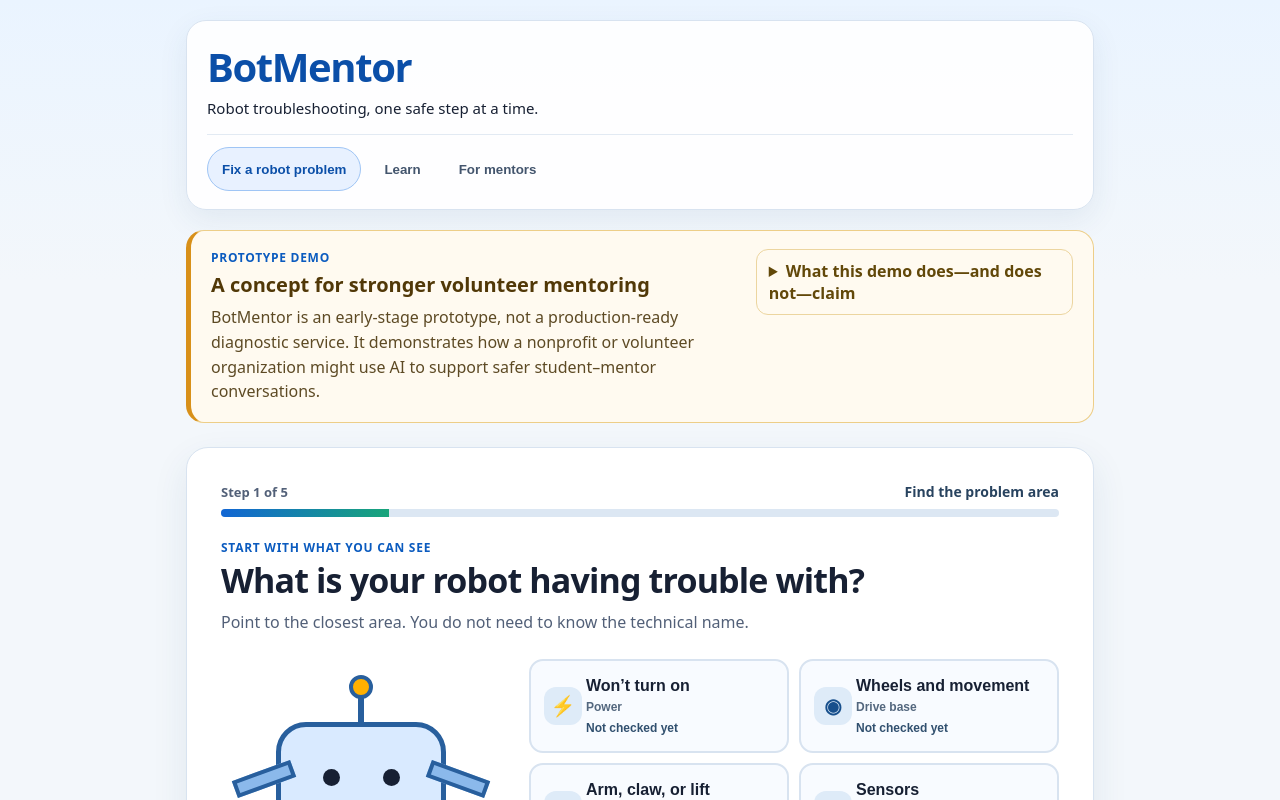
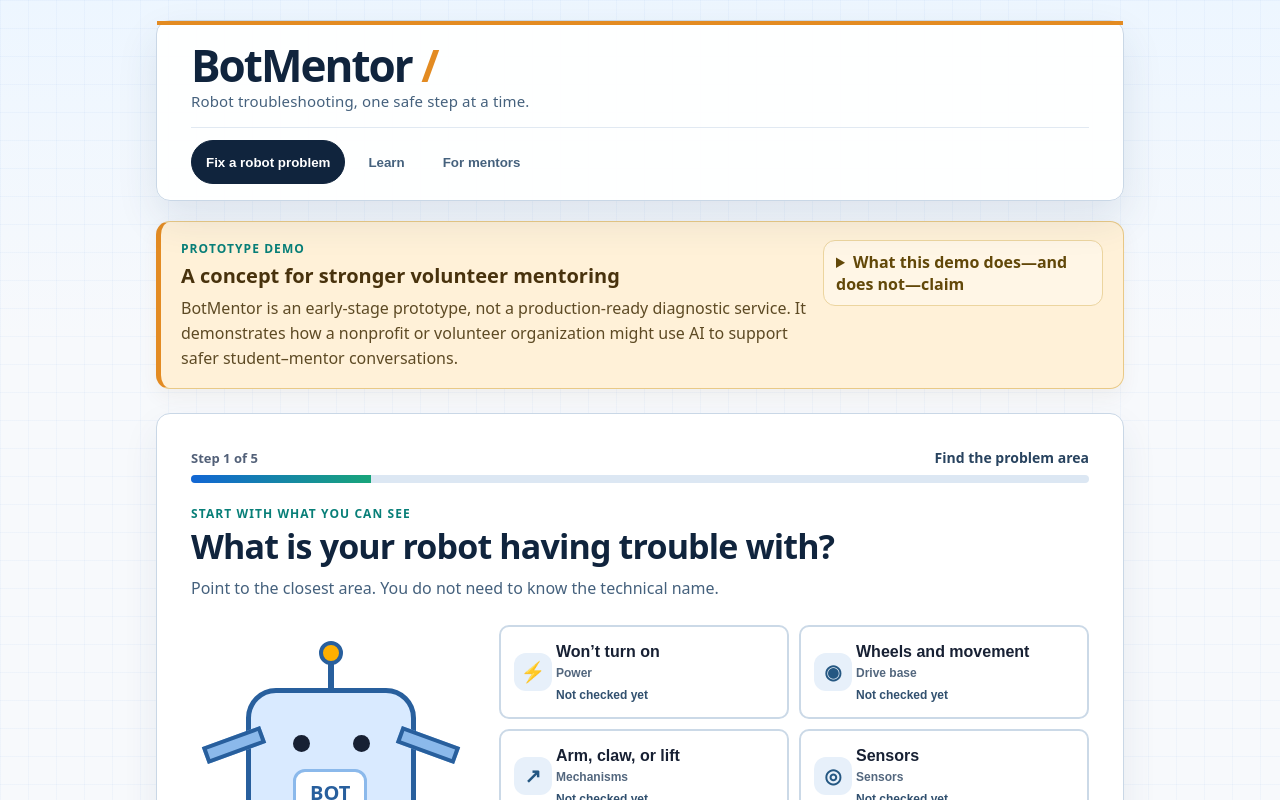
Before and after one commit to hbohlen/botmentor, a React (Vite) app: page / in a window 1280 px wide. Shown: the top 800 px of the page. Built offline with nearby package versions, Linux system fonts and the light colour scheme.

Commit message:
style: refine BotMentor field notebook visual system

```diff
--- a/src/styles.css
+++ b/src/styles.css
@@ -154,6 +154,9 @@ button:disabled { opacity: 0.6; cursor: default; }
 .code-status { color: #86efac; font-size: 12px; min-height: 18px; }
 .reflib { margin-top: 20px; }
 .reflib-sub { color: var(--muted); font-size: 14px; margin: 4px 0 12px; }
+.reflib-example { color: var(--muted); font-size: 13px; line-height: 1.5; margin: 0 0 12px; padding: 10px 12px; background: #0b1220; border: 1px solid #1e3a5e; border-left: 3px solid var(--accent); border-radius: 8px; }
+.reflib-example[role='note'] strong { color: #7dd3fc; }
+.reflib-example--default[role='note'] strong { color: var(--accent); }
 .ref-filters { display: flex; gap: 6px; flex-wrap: wrap; margin-bottom: 14px; }
 .rf { background: #334155; color: var(--muted); font-weight: 500; padding: 4px 12px; border-radius: 999px; }
 .rf.active { background: var(--accent); color: #03283a; }
@@ -173,6 +176,9 @@ button:disabled { opacity: 0.6; cursor: default; }
 .team-select label { color: var(--muted); }
 .team-select select { background: var(--panel); color: var(--ink); border: 1px solid #334155; border-radius: 8px; padding: 4px 8px; font-size: 13px; }
 .team-hint { color: var(--muted); font-size: 12px; }
+.team-example-note { color: var(--muted); font-size: 12px; line-height: 1.5; margin: 6px 0 0; flex-basis: 100%; }
+.team-example-note[role='note'] strong { color: #7dd3fc; }
+.team-example-note--default[role='note'] strong { color: var(--accent); }
 .safety-banner { background: #1a1206; border: 1px solid #5a4a16; border-left: 4px solid #fbbf24; border-radius: 10px; padding: 10px 12px; margin-bottom: 14px; }
 .safety-banner strong { color: #fde68a; font-size: 14px; }
 .safety-banner p { color: var(--ink); font-size: 13px; line-height: 1.45; margin: 5px 0 0; }
@@ -329,7 +335,12 @@ button:focus-visible, summary:focus-visible, input:focus-visible, textarea:focus
 .handoff { background: #eef7ff; border-color: #91bce7; }
 .handoff summary { color: #174f8c; }
 .fixes { background: white; border-color: #d8e3f0; }
-.mentor-center > p { color: var(--muted); line-height: 1.55; }
+.team-example-note { background: #eef7ff; border-color: #91bce7; color: #28435f; border-radius: 10px; padding: 9px 12px; border-left: 3px solid #1266d4; }
+.team-example-note[role='note'] strong { color: #0b5bbf; }
+.team-example-note--default[role='note'] strong { color: #0b5bbf; }
+.reflib-example { background: #eef7ff; border-color: #91bce7; color: #28435f; border-left-color: #1266d4; }
+.reflib-example[role='note'] strong { color: #0b5bbf; }
+.reflib-example--default[role='note'] strong { color: #0b5bbf; }
 .mentor-center .impact, .mentor-center .legend { box-shadow: none; }
 .error { background: #fff0f0; border: 1px solid #e6a1a1; border-radius: 12px; padding: 12px; }
 
@@ -352,3 +363,64 @@ button:focus-visible, summary:focus-visible, input:focus-visible, textarea:focus
   .guided-actions button { width: 100%; }
   .prototype-note { grid-template-columns: 1fr; padding: 17px; }
 }
+
+/* Field-notebook visual system: calm, tactile, and specific to robotics mentoring. */
+:root {
+  --paper: #f7f9fc;
+  --ink-strong: #10243d;
+  --line: #c9d7e6;
+  --signal: #e38b22;
+  --signal-soft: #fff1d8;
+  --teal: #087f78;
+  --teal-soft: #e5f6f2;
+  --blue-soft: #eaf3ff;
+}
+body {
+  background-color: var(--paper);
+  background-image: linear-gradient(rgba(18, 102, 212, .035) 1px, transparent 1px), linear-gradient(90deg, rgba(18, 102, 212, .035) 1px, transparent 1px), linear-gradient(180deg, #edf6ff 0, var(--paper) 340px);
+  background-size: 28px 28px, 28px 28px, auto;
+}
+.app { max-width: 1040px; }
+.masthead { background: rgba(255, 255, 255, .96); border-color: var(--line); border-radius: 14px; box-shadow: 0 18px 42px rgba(34, 67, 101, .11); padding: 22px clamp(20px, 4vw, 34px) 16px; position: relative; }
+.masthead::before { background: var(--signal); content: ''; height: 4px; left: 0; position: absolute; right: 0; top: 0; }
+.masthead h1 { color: var(--ink-strong); font-size: clamp(30px, 5vw, 44px); letter-spacing: -.045em; line-height: 1; }
+.masthead h1::after { color: var(--signal); content: ' /'; }
+.masthead .tagline { color: #45617d; font-size: 15px; letter-spacing: .01em; }
+.masthead .tabs { border-top-color: #e1e9f2; }
+.tab { color: #45617d; }
+.tab.active { background: var(--ink-strong); border-color: var(--ink-strong); color: white; }
+.start-over { border-color: #aebfd2; color: #274560; }
+.prototype-note { background: var(--signal-soft); border-color: #e9c986; border-left-color: var(--signal); border-radius: 14px; box-shadow: 0 8px 20px rgba(109, 76, 20, .06); }
+.prototype-note h2 { color: #48320d; }
+.prototype-note details { background: rgba(255, 255, 255, .36); }
+.robot-map, .guided-card, .next-test, .mentor-center { border-color: var(--line); border-radius: 14px; box-shadow: 0 16px 36px rgba(34, 67, 101, .08); }
+.robot-map-head h2, .guided-card h2, .next-test h2 { color: var(--ink-strong); }
+.eyebrow { color: var(--teal); letter-spacing: .09em; }
+.robot-map-head p:not(.eyebrow), .guided-card > p, .next-test > p { color: #45617d; }
+.robot-hotspot { background: rgba(255, 255, 255, .88); border-color: #cbd9e7; border-radius: 10px; }
+.robot-hotspot:hover, .robot-hotspot:focus-visible { background: var(--blue-soft); border-color: #1266d4; }
+.robot-hotspot.selected { background: #e1efff; }
+.system-icon { background: #e7f0fa; color: #245782; }
+.map-selection { background: var(--teal-soft); color: #205a58; }
+.map-layer.active { background: var(--teal); outline-color: var(--teal); }
+.results-head { border-bottom: 1px solid var(--line); padding-bottom: 12px; }
+.results-head h2 { color: var(--ink-strong); }
+.delegation { background: var(--blue-soft); border-color: #b9d2ed; }
+.chip-ai { color: #145a98; }
+.chip-you { color: var(--teal); }
+.hyp { background: rgba(255, 255, 255, .92); border-color: #cbd9e7; border-radius: 10px; }
+.ai-part { color: #145a98; letter-spacing: .02em; }
+.rank { color: var(--signal); }
+.challenge { background: var(--blue-soft); color: #0b4fa8; }
+.challenge:hover { background: #dbeaff; }
+.feedback button.active { background: var(--teal); color: white; }
+.checklist { background: var(--teal-soft); border-color: #91cfc0; }
+.hands { color: var(--teal); }
+.safety-banner { box-shadow: inset 4px 0 0 var(--signal); }
+.reflib-card, .metric, .fixes, .legend { background: rgba(255, 255, 255, .9); border-color: var(--line); border-radius: 10px; }
+.reflib-card h3 { color: var(--ink-strong); }
+.reflib-open { background: var(--ink-strong); color: white; }
+.reflib-open:hover, .tab:hover { filter: brightness(1.08); }
+.rf.active { background: var(--teal); color: white; }
+.metric strong { color: var(--teal); }
+@media (min-width: 700px) { .prototype-note { grid-template-columns: minmax(0, 1.4fr) minmax(280px, .6fr); } }
```
